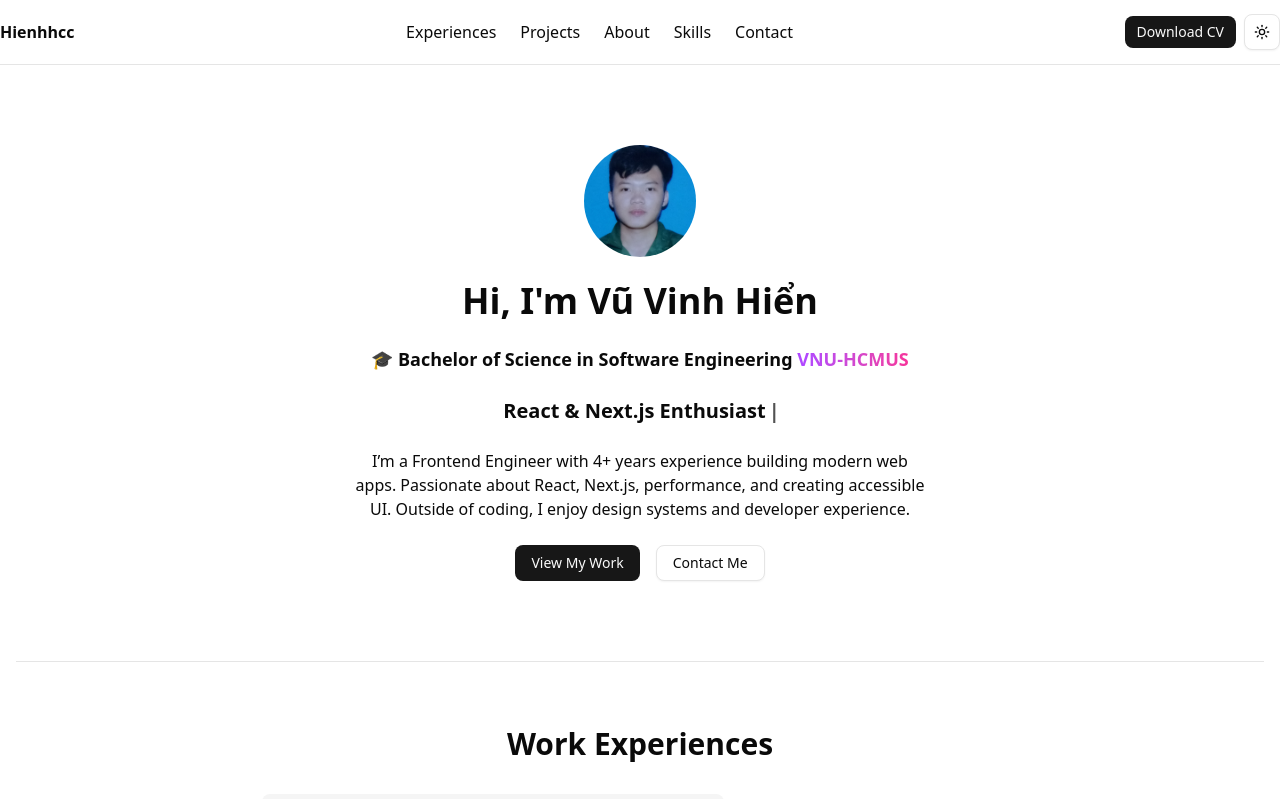
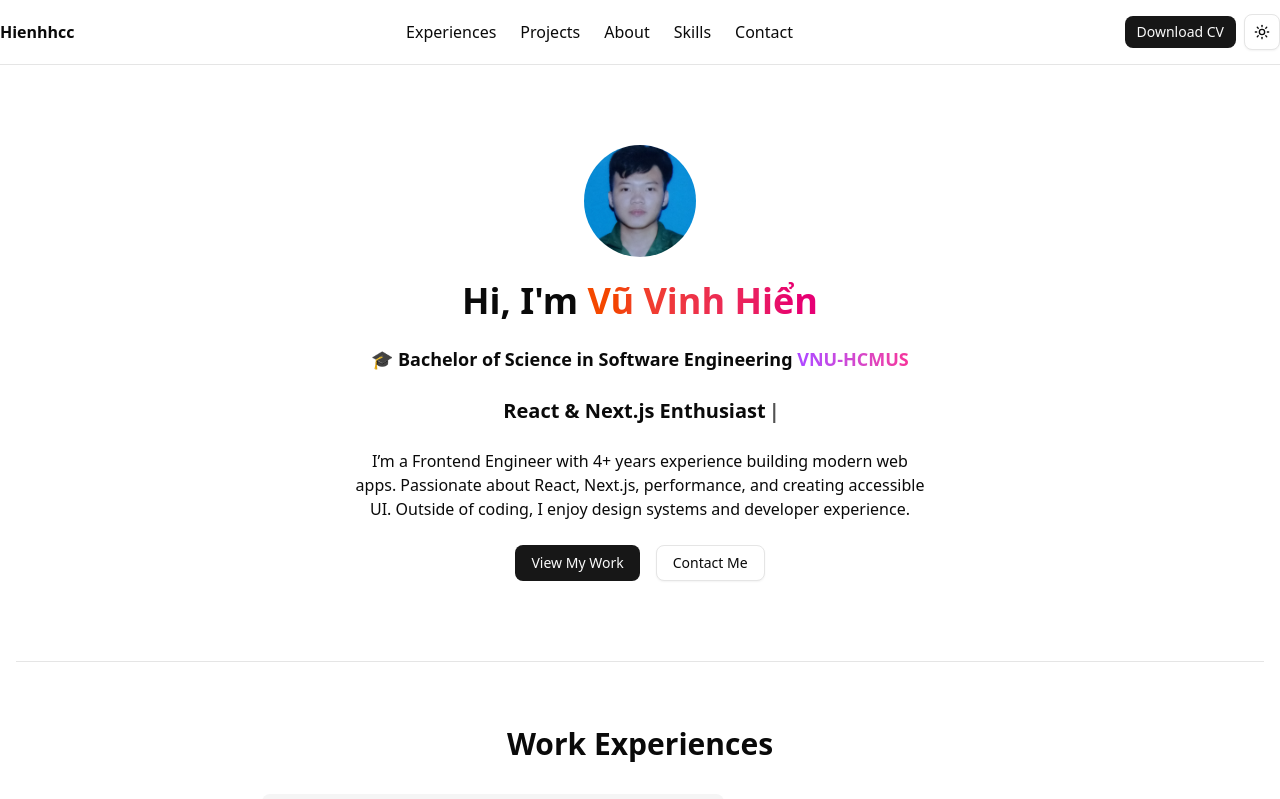
Before and after one commit to hienhhcc/portfolio-v2, a Next.js app: page / in a window 1280 px wide. Shown: the top 799 px of the page. Built offline with nearby package versions, Linux system fonts and the light colour scheme.

Commit message:
feat: Make my name more fancy

```diff
--- a/src/app/components/Hero/NameText.tsx
+++ b/src/app/components/Hero/NameText.tsx
@@ -1,5 +1,12 @@
 "use client";
 
 export default function NameText() {
-  return <h1 className="text-4xl font-bold">Hi, I&apos;m Vũ Vinh Hiển</h1>;
+  return (
+    <h1 className="text-4xl font-bold">
+      Hi, I&apos;m{" "}
+      <span className="bg-gradient-to-r from-orange-600 to-pink-600 bg-clip-text text-transparent">
+        Vũ Vinh Hiển
+      </span>
+    </h1>
+  );
 }
```
